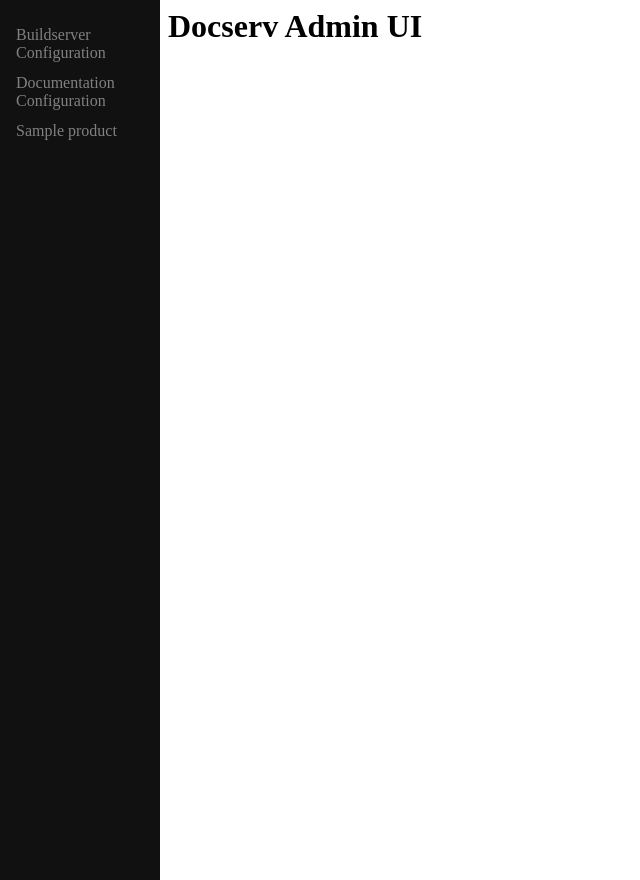
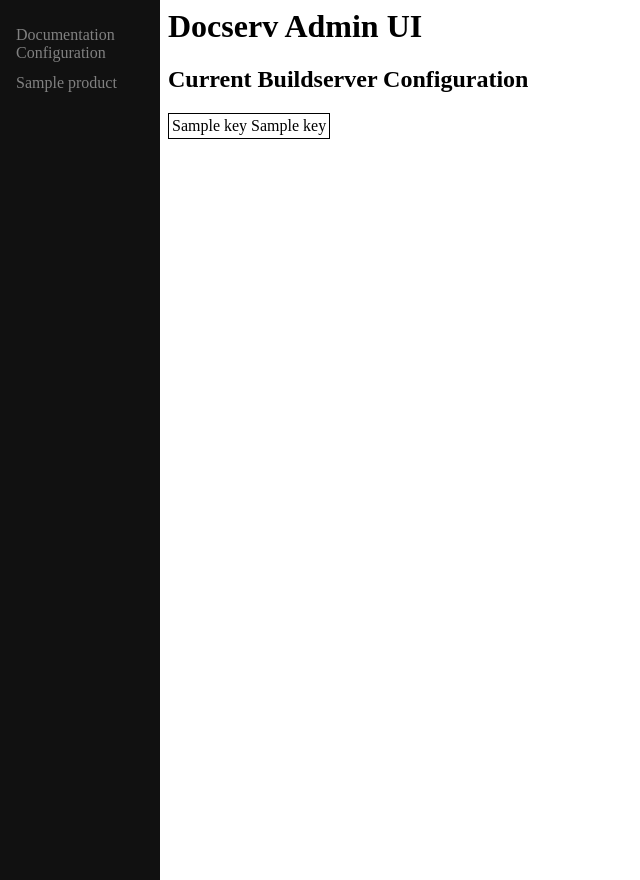
Before and after one commit to openSUSE/docserv-admin-ui, a Flask app: template templates/start_page.html in a window 1280 px wide. Shown: the whole page, without its empty margins (0-640 px from the left). Run offline with Flask 2, Linux system fonts and the light colour scheme; the template is opened without the code that fills it: most values are stand-ins (such as "Sample title", 1, 10 or a date in 2020); parts of the project's set-up code (start-up, migrations or seed data) failed here and were passed over.

Commit message:
Put the buildserver configuration on the start page

```diff
--- a/app.py
+++ b/app.py
@@ -23,7 +23,8 @@ for file in os.listdir(doc_config_dir):
 # basic routes
 @app.route("/")
 def startpage():
-    return render_template("start_page.html", products=product_names)
+    buildserver_config_dict = ini_parse.get_docserv_config()
+    return render_template("start_page.html", products=product_names, buildserver_config=buildserver_config_dict)
 
 @app.route("/server_config")
 def server_config_page():
--- a/templates/start_page.html
+++ b/templates/start_page.html
@@ -5,9 +5,13 @@
             <meta name="viewport" content="width=device-width, initial-scale=1">
             <link type="text/css" rel="stylesheet" href="{{ url_for('static', filename='css/css_styling.css') }}">
     </head>
+
+    <style>
+        table {border: 1px solid black;}
+    </style>
+
     <body>
         <div id="sidebar">
-            <a href="/server_config">Buildserver Configuration</a>
             <a href="/documentation_config">Documentation Configuration</a>
             {% for product in products %}
                 <a href="/{{product.lower()}}">{{product}}</a>
@@ -16,6 +20,17 @@
 
         <div id="main">
             <h1>Docserv Admin UI</h1>
+
+            <!--table for the buildserver configuration-->
+            <h2>Current Buildserver Configuration</h2>
+            <table>
+                {% for key in buildserver_config %}
+                    <tr>
+                        <td>{{key}}</td>
+                        <td>{{buildserver_config[key]}}</td>
+                    </tr>
+                {% endfor %}
+            </table>
         </div>
     </body>
 </html>
```
Also changed, not shown: templates/server_config.html (deleted, +0 -17 lines).
